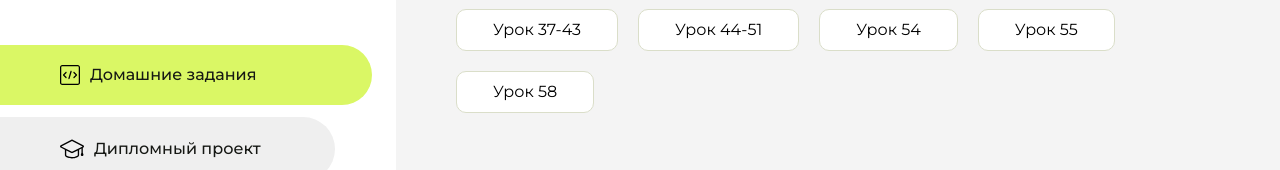
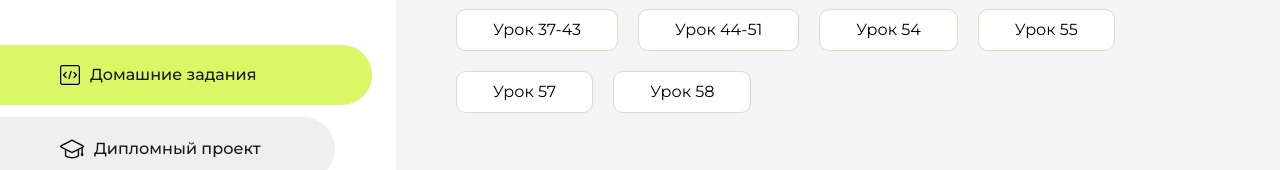
Before and after one commit to Sannikof/homework, a plain HTML site: page index.html in a window 1280 px wide. Shown: the part 291-461 px from the top of the page. Drawn offline with Linux system fonts and the light colour scheme.

Commit message:
Update index.html

```diff
--- a/index.html
+++ b/index.html
@@ -117,6 +117,9 @@
                         <a href="homework (55)/index.html">Урок 55</a>
                     </li>
                     <li class="content__list-item">
+                        <a href="lesson-57(псевдоэдементы)/index.html">Урок 57</a>
+                    </li>
+                    <li class="content__list-item">
                         <a href="homework-58/index.html">Урок 58</a>
                     </li>
                 </ul>
```
